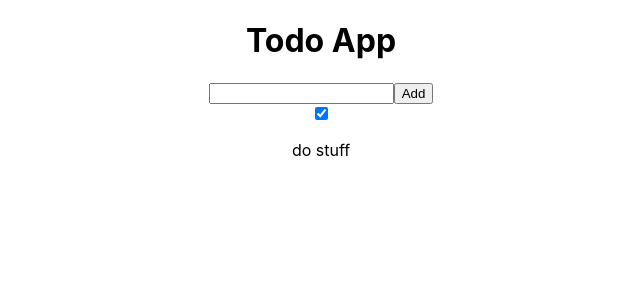
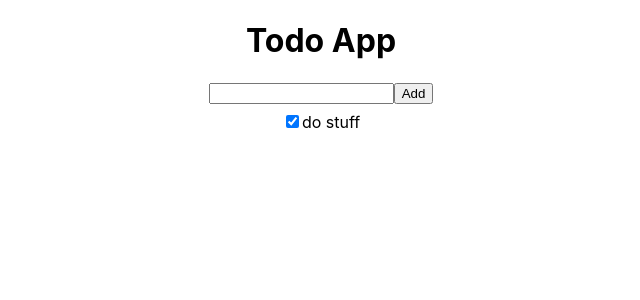
Before and after one commit to thealamu/react-todo, a React (Create React App) app: page / in a window 1280 px wide. Shown: the top 300 px of the page, without its empty margins (319-959 px from the left). Built offline with nearby package versions, Linux system fonts and the light colour scheme.

Commit message:
Style todo item

```diff
--- /dev/null
+++ b/src/TodoItem.css
@@ -0,0 +1,16 @@
+#todoitem {
+	text-align: center;
+	margin-top: 8px;
+}
+
+#checker {
+	display: inline
+}
+
+#content {
+	display: inline
+}
+
+#clearer {
+	clear: both
+}
--- a/src/TodoItem.js
+++ b/src/TodoItem.js
@@ -1,10 +1,12 @@
 import React from 'react'
+import './TodoItem.css'
 
 export default function TodoItem(props) {
 	return (
-		<div>
-			<input type="checkbox" checked={props.model.done}/>
-			<p>{props.model.content}</p>
+		<div id="todoitem">
+			<input id="checker" type="checkbox" checked={props.model.done}/>
+			<p id="content">{props.model.content}</p>
+			<div id="clearer" />
 		</div>
 	)
 }
```
